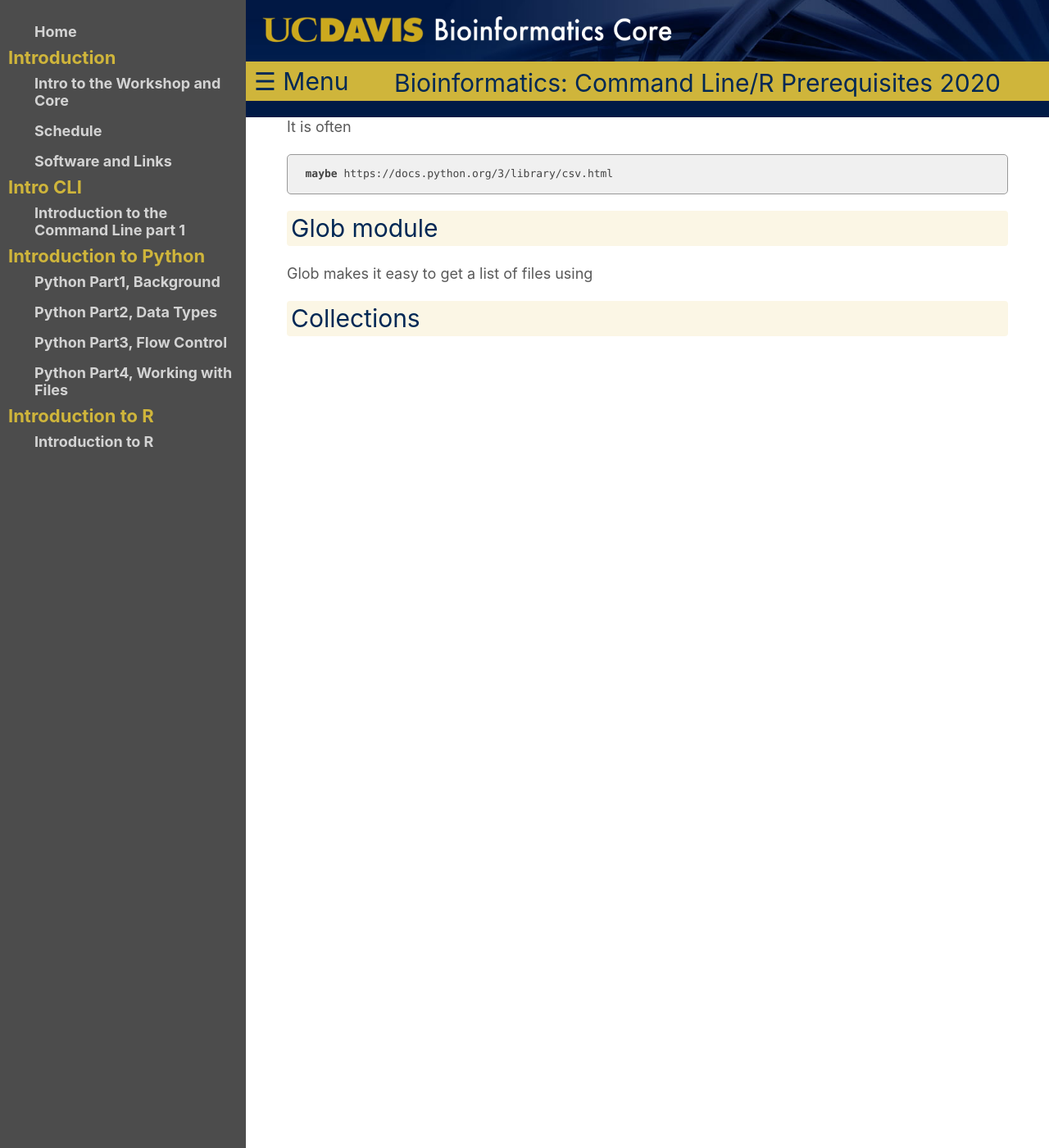
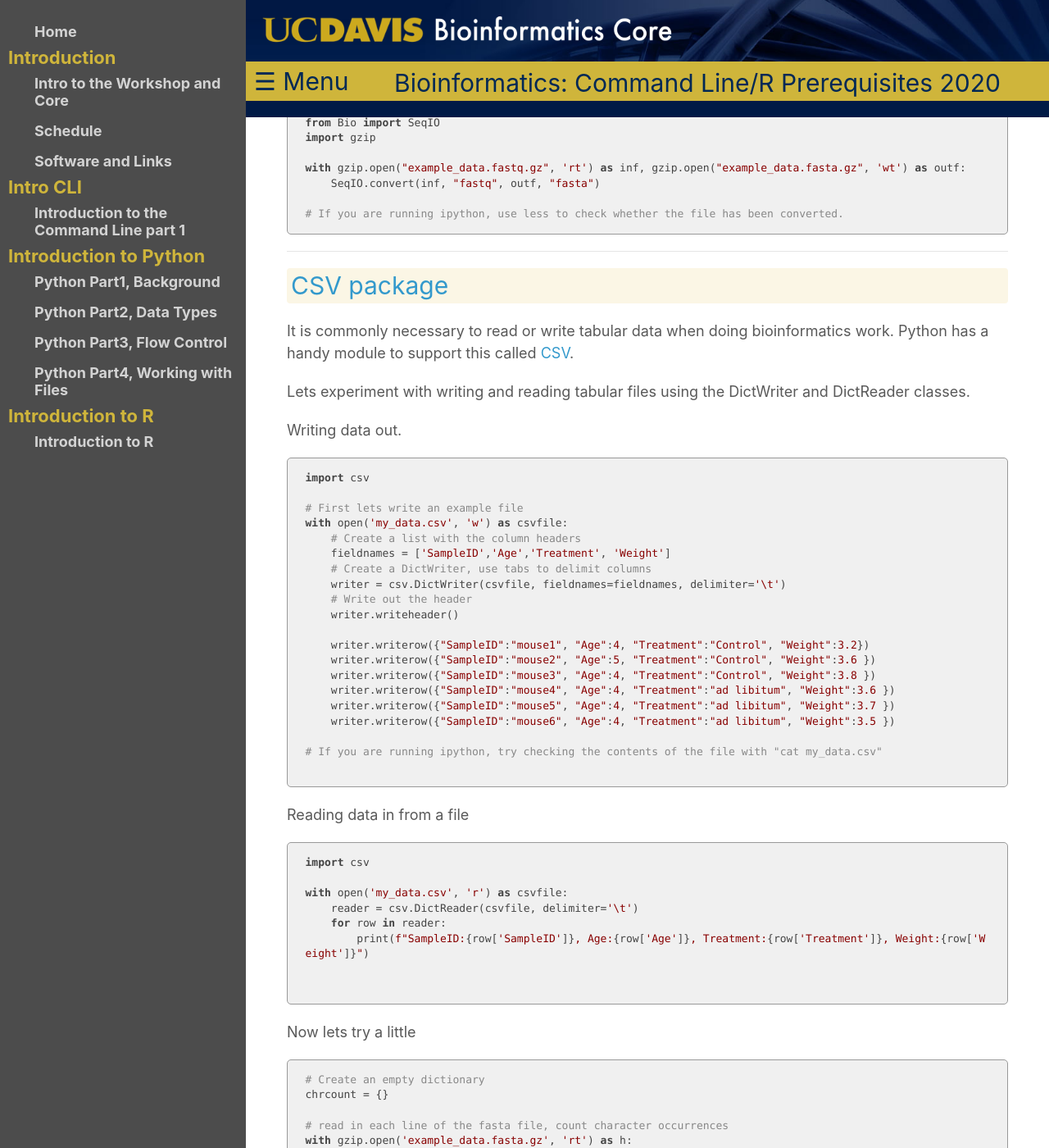
Before and after one commit to ucdavis-bioinformatics-training/2020-Bioinformatics_Prerequisites_Workshop, a Jekyll site: the page built from Intro_to_Python/Part4_FilesEtc.md, in a window 1280 px wide and 1400 px high, scrolled down 5296 px. Shown: the whole window at 82% size. Built offline with Jekyll 4.4.1, drawn with Linux system fonts in a browser that asks for light colours; our own code applies the rules of GitHub Pages for plain Markdown files; some of the changed text lies outside the part shown.

Commit message:
different dataset

````diff
--- a/Intro_to_Python/Part4_FilesEtc.md
+++ b/Intro_to_Python/Part4_FilesEtc.md
@@ -132,9 +132,13 @@ print(l)
 
 Exercises
 
-1) How many bp is the first read in the file?
+1) How many base pairs long is the first read in the file?
 
-2) The ord() function will return the ASCII value for a single character. Can you read the fourth line from the fastq file and calculate the average quality value?
+2) The ord() function will return the ASCII value for a single character. Can you read the fourth line from the fastq file and calculate the average quality value? Hints: The last character is a line return, use strip() to remove it. You can use list comprehension or a for loop to split up the characters and run ord() on each one.
+
+3) Write some code to figure out how many total lines are in example_data.fastq.gz. How many reads is this?
+
+4)
 
 ```python
 
@@ -235,11 +239,15 @@ with gzip.open("example_data.fastq.gz", 'rt') as h:
 
 
 max(l)
+
 min(l)
-statistics.mean(l)
 
-# How many reads are < 400bp?
-sum(m < 400 for m in l)
+sum(l)/len(l)
+
+# How many reads are < 427bp?
+sum(m < 429 for m in l)
+
+sum(m > 429 for m in l)
 
 ```
 
@@ -255,20 +263,96 @@ with gzip.open("example_data.fastq.gz", 'rt') as inf, gzip.open("example_data.fa
 # If you are running ipython, use less to check whether the file has been converted.
 ```
 
+
 ---------
 
 ## <a name="top">CSV package</a>
 
-It is often
+It is commonly necessary to read or write tabular data when doing bioinformatics work. Python has a handy module to support this called [CSV](https://docs.python.org/3/library/csv.html).
 
-    maybe https://docs.python.org/3/library/csv.html
+Lets experiment with writing and reading tabular files using the DictWriter and DictReader classes.
+
+Writing data out.
+```python
+import csv
+
+# First lets write an example file
+with open('my_data.csv', 'w') as csvfile:
+    # Create a list with the column headers
+    fieldnames = ['SampleID','Age','Treatment', 'Weight']
+    # Create a DictWriter, use tabs to delimit columns
+    writer = csv.DictWriter(csvfile, fieldnames=fieldnames, delimiter='\t')
+    # Write out the header
+    writer.writeheader()
+
+    writer.writerow({"SampleID":"mouse1", "Age":4, "Treatment":"Control", "Weight":3.2})
+    writer.writerow({"SampleID":"mouse2", "Age":5, "Treatment":"Control", "Weight":3.6 })
+    writer.writerow({"SampleID":"mouse3", "Age":4, "Treatment":"Control", "Weight":3.8 })
+    writer.writerow({"SampleID":"mouse4", "Age":4, "Treatment":"ad libitum", "Weight":3.6 })
+    writer.writerow({"SampleID":"mouse5", "Age":4, "Treatment":"ad libitum", "Weight":3.7 })
+    writer.writerow({"SampleID":"mouse6", "Age":4, "Treatment":"ad libitum", "Weight":3.5 })
+
+# If you are running ipython, try checking the contents of the file with "cat my_data.csv"
+
+```
+
+Reading data in from a file
+```python
+import csv
+
+with open('my_data.csv', 'r') as csvfile:
+    reader = csv.DictReader(csvfile, delimiter='\t')
+    for row in reader:
+        print(f"SampleID:{row['SampleID']}, Age:{row['Age']}, Treatment:{row['Treatment']}, Weight:{row['Weight']}")
 
 
+```
 
 
-## Glob module
+Now lets try a little
 
-Glob makes it easy to get a list of files using
+```python
+# Create an empty dictionary
+chrcount = {}
+
+# read in each line of the fasta file, count character occurrences
+with gzip.open('example_data.fasta.gz', 'rt') as h:
+    for line in h:
+        for ch in line.strip():
+            if ch not in chrcount:
+                chrcount[ch] = 0
+            chrcount[ch] += 1
+
+# Print out the character (dictionary key) and associated value (the count):
+for k, v in chrcount.items():
+    print(f"character:{k}, count:{v}")
+
+```
+
+What if we want to print out values from most common to least? First we need a way to sort, we can use Python's "sorted" function. The sorted() function is a little bit tricky because the "key" argument has to be a function. This is very powerful because it allows flexibility, but can also be confusing.
+
+```python
+# Check how sorted works:
+sorted([4,2,5,6,2])
+
+#
+sorted([4,2,5,6,2], reverse=True)
+
+# Sorting your dictionary by value requires some tricks:
+sorted(chrcount.items(), key=lambda x: x[1], reverse=True)
+
+# How does this work?
+def getv(x):
+    return(x[1])
+
+sorted(chrcount.items(), key=getv, reverse=True)
 
 
-## Collections
+```
+
+
+Exercises
+
+1) Use SeqIO and the CSV package to record statistics for the reads in example_data.fastq.gz. Create a CSV with column names, (ReadID, Length, GCcontent, )
+
+2) Use SeqIO and a Dictionary, count the frequency of the first 15bp and last 15bp of each read in example_data.fastq.gz.
````
Also changed, not shown: 1 other file.
